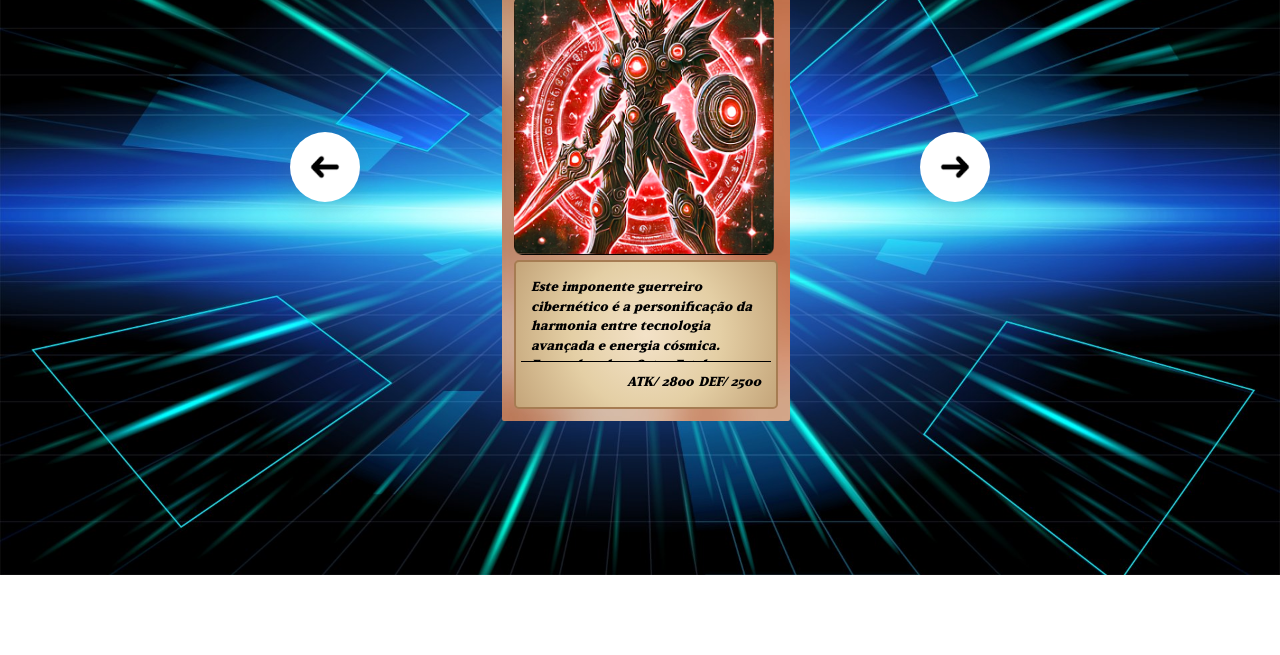
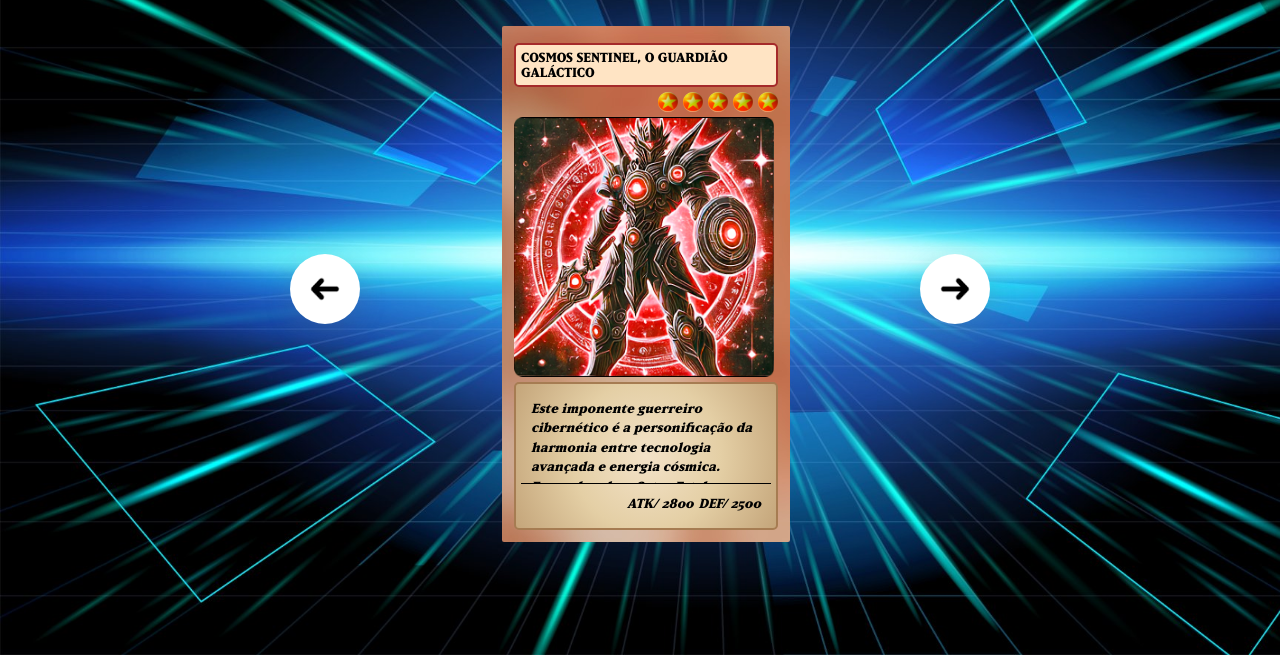
Before and after one commit to arthursiq5/dev-em-dobro-yu-gi-oh, a plain HTML site: page index.html in a window 1280 px wide. Shown: the part 145-800 px from the top of the page. Drawn offline with Linux system fonts and the light colour scheme.

Commit message:
Fixed body style

```diff
--- a/src/css/styles.css
+++ b/src/css/styles.css
@@ -3,6 +3,11 @@ body {
     background-image: url(../imagens/fundo-site.jpg);
     background-repeat: no-repeat;
     background-size: cover;
+    display: flex;
+    justify-content: center;
+    flex-direction: column;
+    min-height: 100vh;
+    gap: 30px;
 }
 
 header.cabecalho {
```
